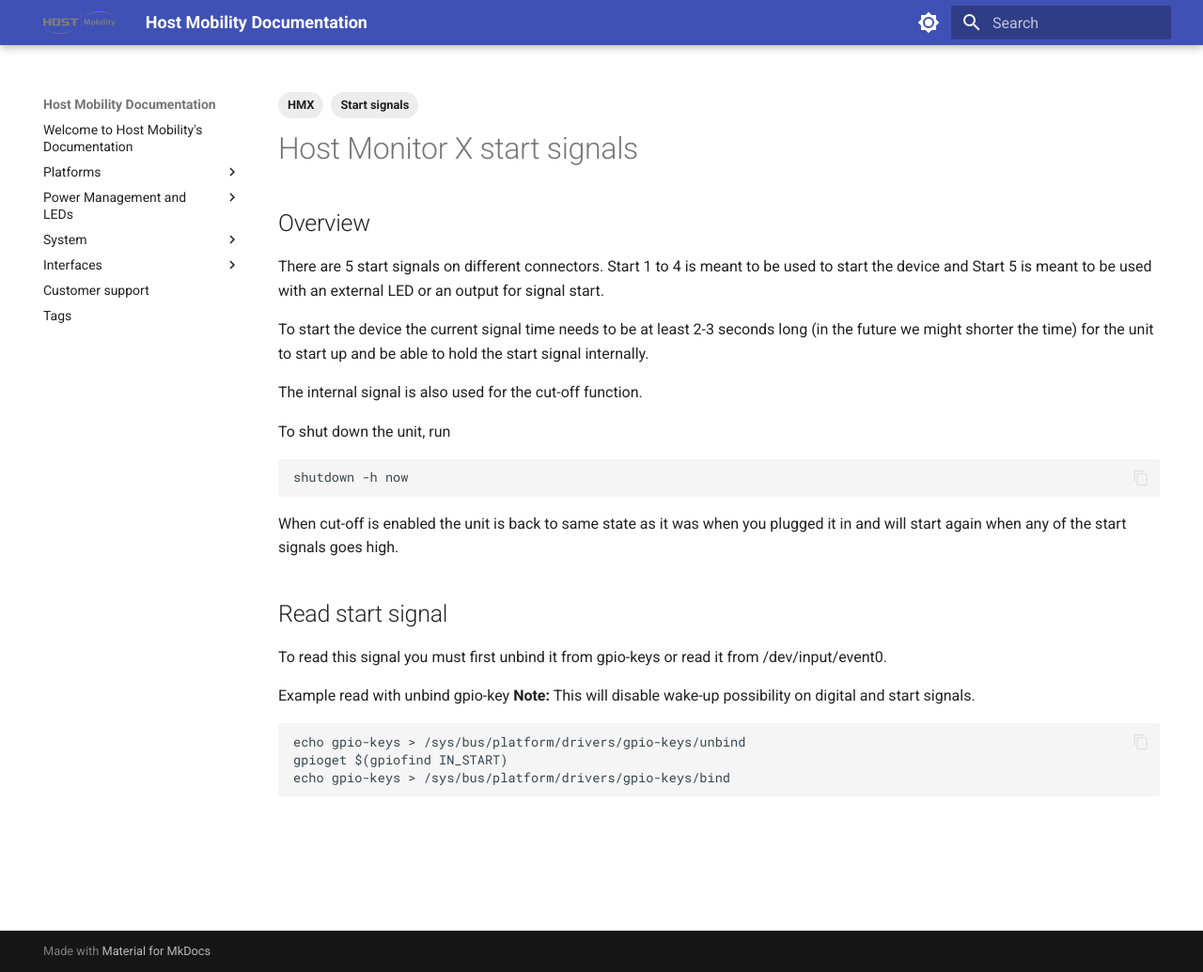
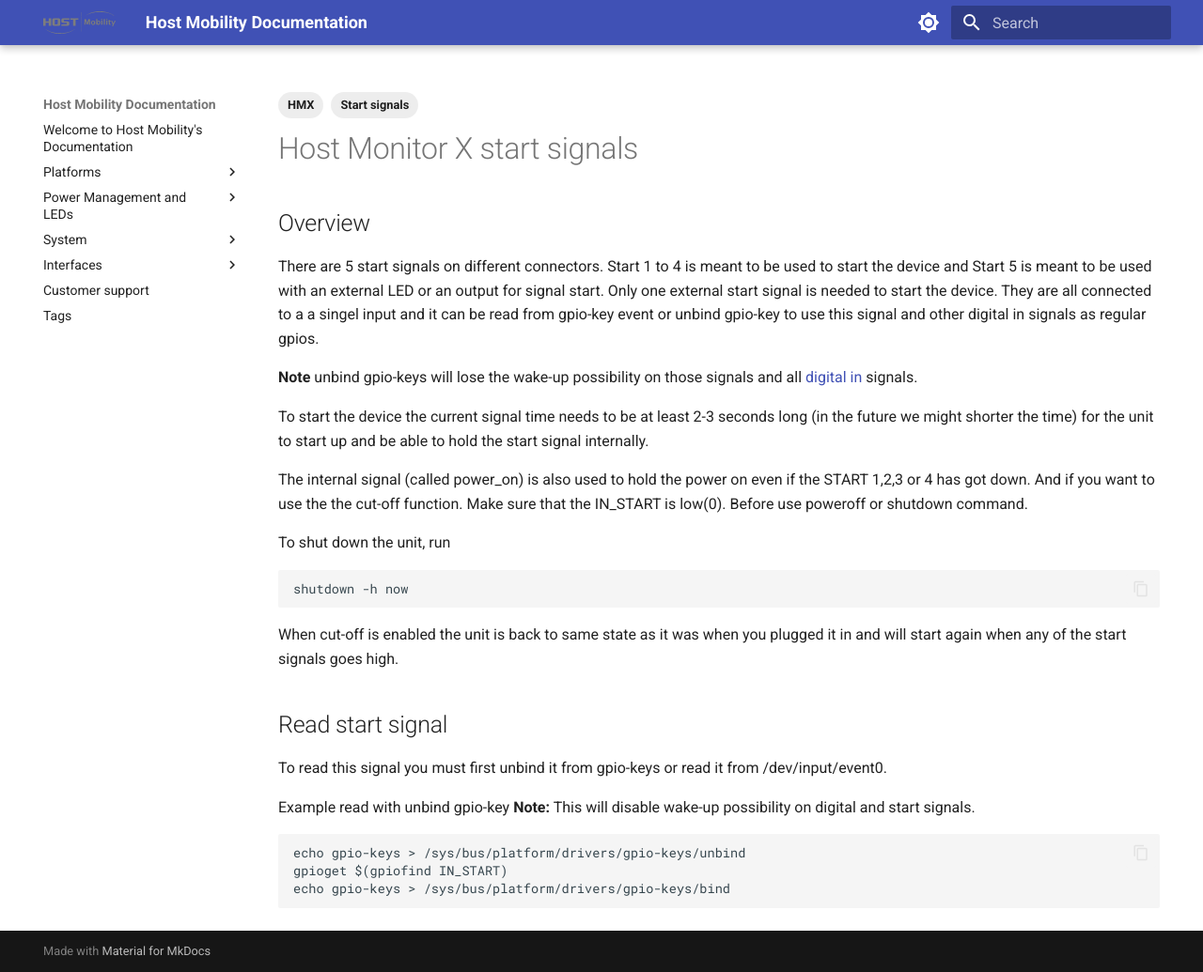
Before and after one commit to hostmobility/documentation, an MkDocs documentation site: the page built from docs/interfaces/hmx/start_signal.md, in a window 1280 px wide and 1035 px high. Shown: the whole window at 94% size. Built offline with MkDocs 1.6.1 and Material for MkDocs 9.7.7, drawn with Linux system fonts in a browser that asks for light colours.

Commit message:
HMx: Start signal add more info about IN_START

````diff
--- a/docs/interfaces/hmx/start_signal.md
+++ b/docs/interfaces/hmx/start_signal.md
@@ -6,11 +6,13 @@
 ---
 
 ## Overview
-There are 5 start signals on different connectors. Start 1 to 4 is meant to be used to start the device and Start 5 is meant to be used with an external LED or an output for signal start.
+There are 5 start signals on different connectors. Start 1 to 4 is meant to be used to start the device and Start 5 is meant to be used with an external LED or an output for signal start. Only one external start signal is needed to start the device. They are all connected to a a singel input and it can be read from gpio-key event or unbind gpio-key to use this signal and other digital in signals as regular gpios.
+
+**Note** unbind gpio-keys will lose the wake-up possibility on those signals and all [digital in](digital_io.md) signals.
 
 To start the device the current signal time needs to be at least 2-3 seconds long (in the future we might shorter the time) for the unit to start up and be able to hold the start signal internally.
 
-The internal signal is also used for the cut-off function.
+The internal signal (called power_on) is also used to hold the power on even if the START 1,2,3 or 4 has got down. And if you want to use the the cut-off function. Make sure that the IN_START is low(0). Before use poweroff or shutdown command.
 
 To shut down the unit, run
 ```
````
